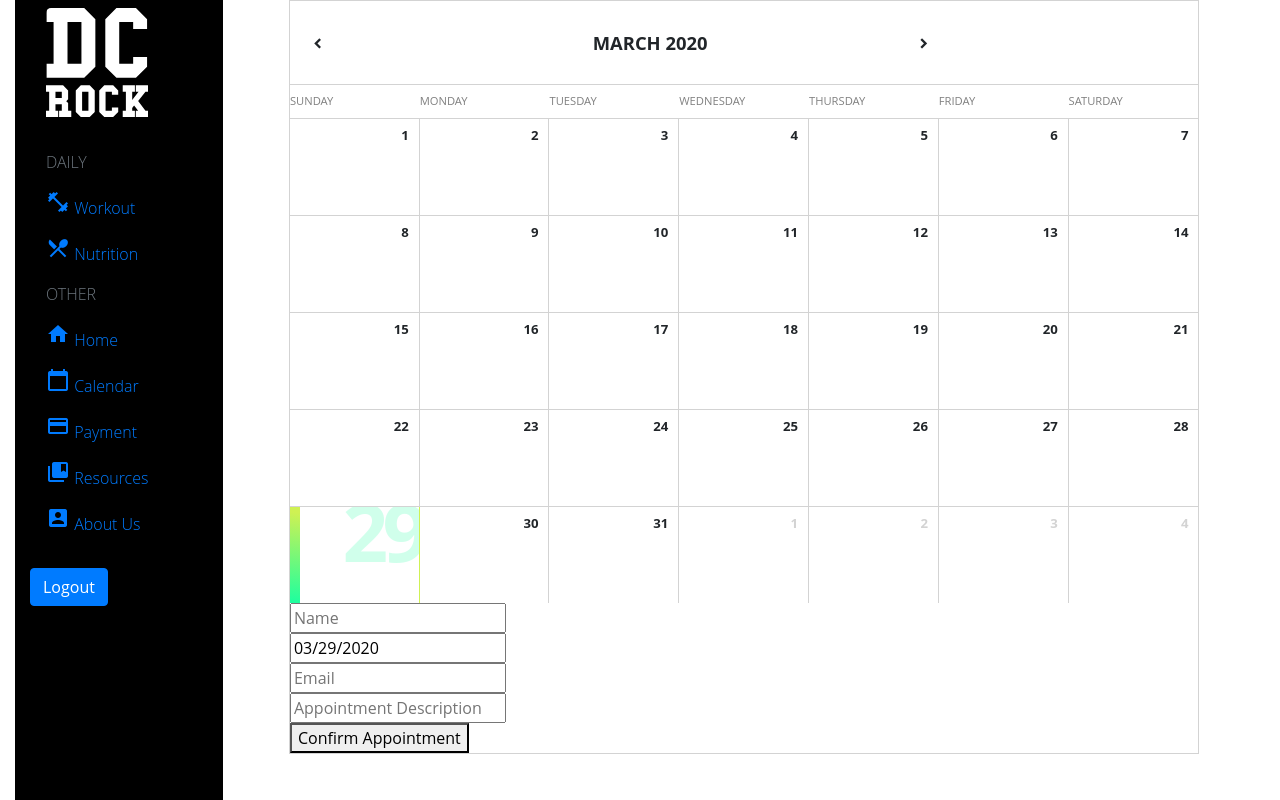
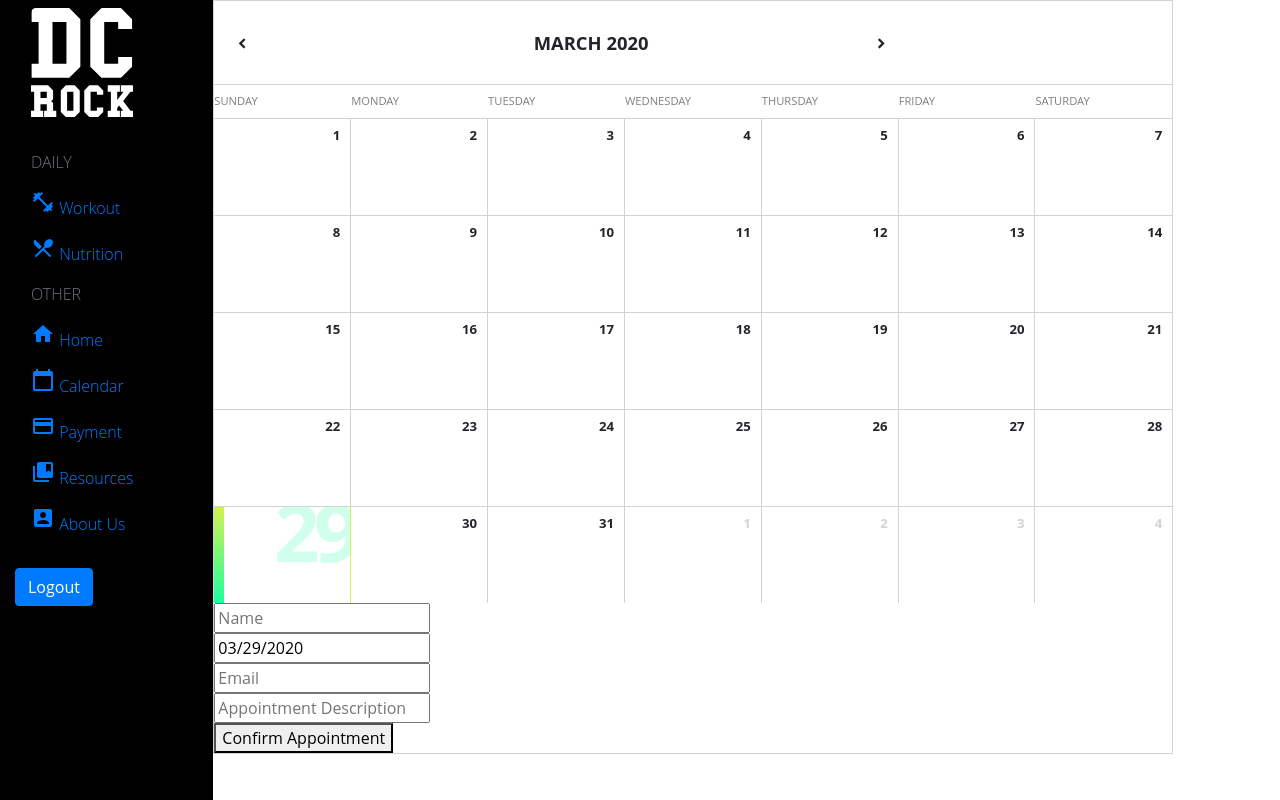
Before and after one commit to cheydolph/DC-Rock-Fitness-App, a React (Create React App) app in the folder client/: page /Calendar in a window 1280 px wide. Built offline with nearby package versions, Linux system fonts and the light colour scheme; a web font is replaced by a local one.

Commit message:
White bar fix
This is a fix to the white bar issue. All I did was set padding to zero in a few fields.

```diff
--- a/client/src/components/about/About.js
+++ b/client/src/components/about/About.js
@@ -16,7 +16,7 @@ class About extends React.Component {
 
   render() {
     return (
-      <Container fluid>
+      <Container fluid style={{padding: "0px"}}>
         <Row>
           <Col xs={2} style={{ backgroundColor: "black", maxWidth: "250px" }}>
             <Row style={{ height: "100vh" }}>
--- a/client/src/components/calendar/Calendar.js
+++ b/client/src/components/calendar/Calendar.js
@@ -162,15 +162,15 @@ Appointment description: ${message}
    };
 
    return (
-      <Container fluid>
+      <Container fluid style={{padding: "0px"}}>
          <Row>
             <Col xs={2} style={{ backgroundColor: "black", maxWidth: "250px" }}>
                <Row style={{ height: "100vh" }}>
                   <SideNav />
                </Row>
             </Col>
-            <Col>
-               <div className="calendar">
+            <Col style={{padding: "0px"}}>
+               <div className="calendar" style={{margin: "0px"}}>
                   <div>{header()}</div>
                   <div>{days()}</div>
                   <div>{cells()}</div>
--- a/client/src/components/dashboard/admin/AdminDash.jsx
+++ b/client/src/components/dashboard/admin/AdminDash.jsx
@@ -81,7 +81,7 @@ class AdminDash extends Component {
   };
   render() {
     return (
-      <Container fluid>
+      <Container fluid  style={{padding: "0px"}}>
         <Row>
           <Col xs={2} style={{ backgroundColor: "black", maxWidth: "250px" }}>
             <Row style={{ height: "100vh" }}>
--- a/client/src/components/dashboard/user/UserDash.jsx
+++ b/client/src/components/dashboard/user/UserDash.jsx
@@ -28,7 +28,7 @@ class UserDash extends Component {
   render() {
     const { user } = this.props.auth;
     return (
-      <Container fluid>
+      <Container fluid style={{padding: "0px"}}>
         <Row>
           <Col xs={2} style={{ backgroundColor: "black" }}>
             <Row style={{ height: "100vh" }}>
--- a/client/src/components/layout/Landing.jsx
+++ b/client/src/components/layout/Landing.jsx
@@ -2,12 +2,13 @@ import React, { Component } from "react";
 import { Link } from "react-router-dom";
 import SideNav from "../dashboard/SideNav";
 import { Container, Row, Col } from 'react-bootstrap';
+import GymImage from '/landing.jpg';
 class Landing extends Component {
   render() {
     return (
-      <Container fluid>
+      <Container fluid style={{padding: "0px"}}>
         <Row>
-          <Col xs={2} style={{ backgroundColor: "black", maxWidth: "250px" }}>
+          <Col xs={2} style={{ backgroundColor: "black", maxWidth: "250px"}}>
             <Row style={{ height: "100vh" }}>
               <SideNav />
             </Row>
--- a/client/src/components/payment/Payment.js
+++ b/client/src/components/payment/Payment.js
@@ -16,7 +16,7 @@ class Payment extends React.Component {
   }
   render() {
     return (
-      <Container fluid>
+      <Container fluid style={{padding: "0px"}}>
         <Row>
           <Col xs={2} style={{ backgroundColor: "black", maxWidth: "250px" }}>
             <Row style={{ height: "100vh" }}>
--- a/client/src/components/resources/Resources.js
+++ b/client/src/components/resources/Resources.js
@@ -17,7 +17,7 @@ class Resources extends React.Component {
 
   render() {
     return (
-      <Container fluid>
+      <Container fluid style={{padding: "0px"}}>
         <Row>
           <Col xs={2} style={{ backgroundColor: "black", maxWidth: "250px" }}>
             <Row style={{ height: "100vh" }}>
```
